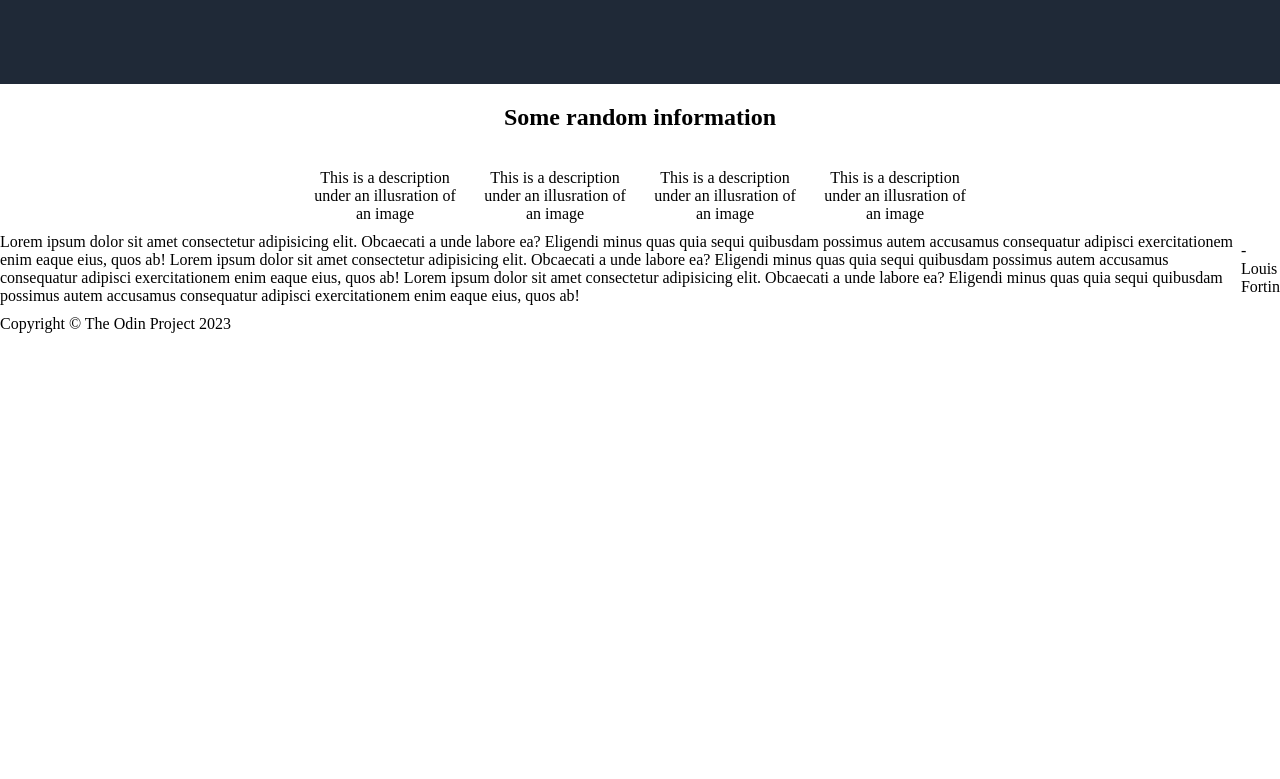
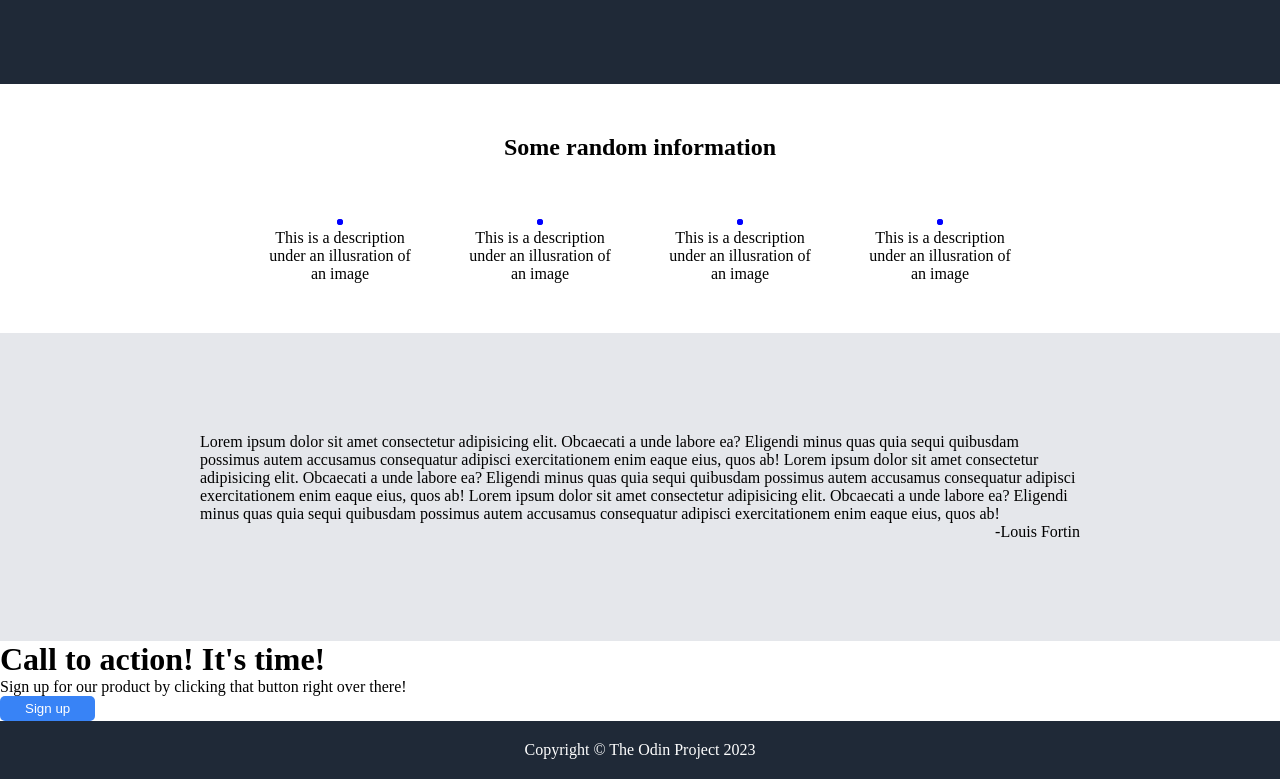
Before and after one commit to lg4tin/odin-landing-page, a plain HTML site: page index.html in a window 1280 px wide. Shown: the part 309-1088 px from the top of the page. Before the commit the page ends 800 px from the top, so only its background shows below. Drawn offline with Linux system fonts and the light colour scheme.

Commit message:
Finish up third section except for font styles

```diff
--- a/index.html
+++ b/index.html
@@ -52,11 +52,19 @@
     </div>
 
     <div class="third-section">
-        <p>Lorem ipsum dolor sit amet consectetur adipisicing elit. Obcaecati a unde labore ea? Eligendi minus quas quia sequi quibusdam possimus autem accusamus consequatur adipisci exercitationem enim eaque eius, quos ab! Lorem ipsum dolor sit amet consectetur adipisicing elit. Obcaecati a unde labore ea? Eligendi minus quas quia sequi quibusdam possimus autem accusamus consequatur adipisci exercitationem enim eaque eius, quos ab! Lorem ipsum dolor sit amet consectetur adipisicing elit. Obcaecati a unde labore ea? Eligendi minus quas quia sequi quibusdam possimus autem accusamus consequatur adipisci exercitationem enim eaque eius, quos ab!</p>
-        <p>-Louis Fortin</p>
+        <div class="third-section-card">
+            <p>Lorem ipsum dolor sit amet consectetur adipisicing elit. Obcaecati a unde labore ea? Eligendi minus quas quia sequi quibusdam possimus autem accusamus consequatur adipisci exercitationem enim eaque eius, quos ab! Lorem ipsum dolor sit amet consectetur adipisicing elit. Obcaecati a unde labore ea? Eligendi minus quas quia sequi quibusdam possimus autem accusamus consequatur adipisci exercitationem enim eaque eius, quos ab! Lorem ipsum dolor sit amet consectetur adipisicing elit. Obcaecati a unde labore ea? Eligendi minus quas quia sequi quibusdam possimus autem accusamus consequatur adipisci exercitationem enim eaque eius, quos ab!</p>
+            <p class="name">-Louis Fortin</p>
+        </div>
     </div>
 
-    <div class="bottom-section"></div>
+    <div class="bottom-section">
+        <div class="call-to-action-card">
+            <h1>Call to action! It's time!</h1>
+            <p>Sign up for our product by clicking that button right over there!</p>
+        </div>
+        <button>Sign up</button>
+    </div>
 
     <div class="footer">
         <p>Copyright  &#169; The Odin Project 2023</p>
--- a/style.css
+++ b/style.css
@@ -2,6 +2,12 @@ body {
     display: flex;
     flex-direction: column;
     margin: 0;
+}
+
+img {
+    border-style: dashed;
+    border-color: blue;
+    border-radius: 10px;;
 }
 
 .card,
@@ -13,6 +19,7 @@ img {
 .logo-image {
     width: 300px;
     flex-grow: 1;
+    border-style: none;
 }
 
 button {
@@ -27,11 +34,12 @@ button {
 
 h2 {
     text-align: center;
+    margin-top: 50px;
 }
 
 h1,
 p {
-    margin: 0 0 10px 0;
+    margin: 0;
 }
 
 a {
@@ -53,6 +61,17 @@ a {
     display: flex;
     justify-content: center;
     align-items: center;
+    background-color: #E5E7EB;
+}
+
+.third-section-card {
+    margin: 100px 200px;
+    flex-grow: 1;
+    min-width: 500px;
+}
+
+.name {
+    text-align: right;
 }
 
 .top-section-display {
@@ -76,8 +95,23 @@ a {
     flex-grow: 1;
 }
 
+.tsd-left p {
+    margin-top: 10px;
+    margin-bottom: 10px;
+}
+
 .second-section-imgs {
     display: flex;
     justify-content: center;
-    gap: 20px;
+    gap: 50px;
+    margin: 50px;
 }
+
+.footer {
+    background-color: #1F2937;
+    display: flex;
+    justify-content: center;
+    align-items: center;
+    color: white;
+    padding: 20px;
+}
```
